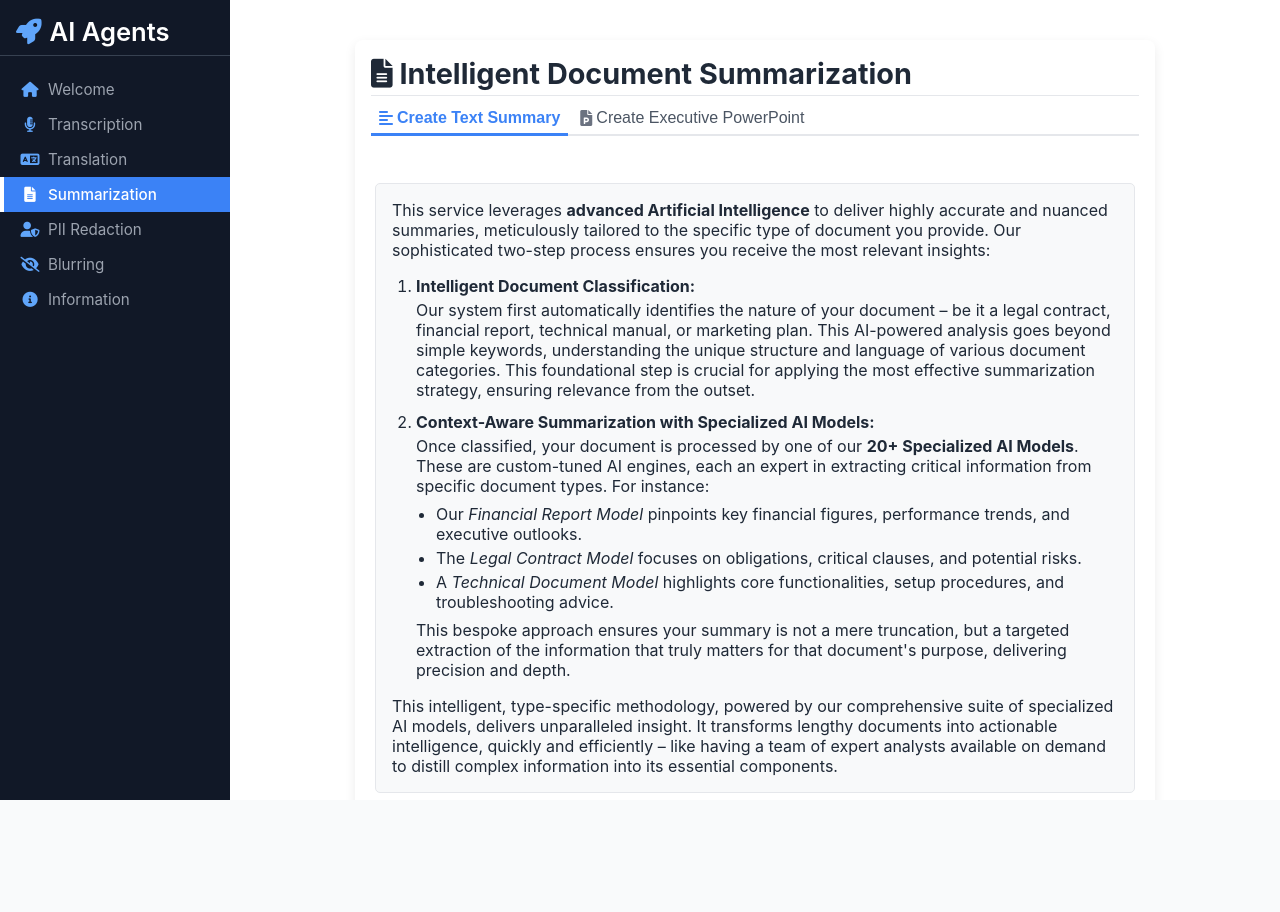
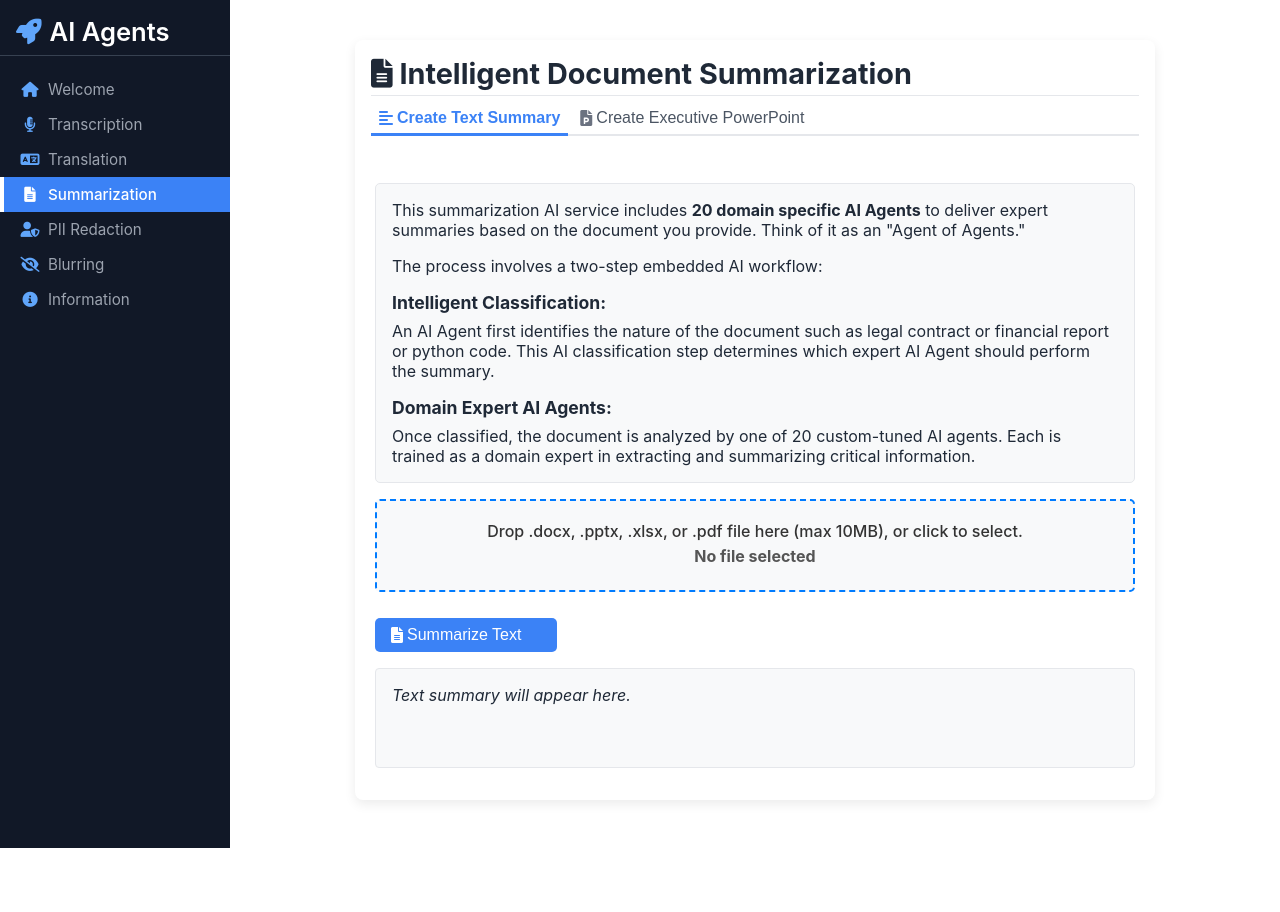
Before and after one commit to pohagan72/AgentShowcase, a Flask app: page /feature/summarization in a window 1280 px wide. After the commit the page ends 848 px from the top, so only its background shows below. Run offline with Flask 3, Linux system fonts and the light colour scheme; some libraries are stand-ins or nearby versions.

Commit message:
Summarization ux changes

```diff
--- a/features/summarization/routes.py
+++ b/features/summarization/routes.py
@@ -50,9 +50,9 @@ except ImportError as e:
     ppt_translate = type('DummyTranslate', (), {'translate_slide_data': dummy_ppt_func})()
 
 # --- Constants for Text Summarization ---
-MAX_CONTENT_LENGTH_TEXT_SUMMARY = 1000000
+# MAX_CONTENT_LENGTH_TEXT_SUMMARY = 1000000 # REMOVED - File size limit is the primary control now
 MAX_CLASSIFICATION_EXCERPT_TEXT_SUMMARY = 15000 # Max chars for classifying text summary input
-TEXT_SUMMARY_MAX_FILE_SIZE_MB = 10 # New constant for file size limit
+TEXT_SUMMARY_MAX_FILE_SIZE_MB = 10
 TEXT_SUMMARY_MAX_FILE_SIZE_BYTES = TEXT_SUMMARY_MAX_FILE_SIZE_MB * 1024 * 1024
 
 CLASSIFICATION_CATEGORIES_TEXT_SUMMARY = [
@@ -306,7 +306,6 @@ def define_summarization_routes(app_shell):
     def process_summarize():
         g.request_id = uuid.uuid4().hex
         logging.info(f"Received text summarization request {g.request_id}")
-        # Initialize classification_used in context for initial state or errors before classification
         context = {"summary": "", "classification_used": None, "hx_target_is_text_summary_result": True}
 
 
@@ -355,22 +354,21 @@ def define_summarization_routes(app_shell):
             flash("Please upload a file to summarize, or ensure the uploaded file contains extractable text and is not empty.", "warning")
             return render_template("summarization/templates/summarization_content.html", **context)
 
-        if len(content_to_process) > MAX_CONTENT_LENGTH_TEXT_SUMMARY:
-             flash(f"Extracted text for summary (length: {len(content_to_process):,}) exceeds internal processing limit of {MAX_CONTENT_LENGTH_TEXT_SUMMARY:,} characters.", "error")
-             return render_template("summarization/templates/summarization_content.html", **context)
+        # REMOVED: Extracted text length check - file size limit is primary
+        # if len(content_to_process) > MAX_CONTENT_LENGTH_TEXT_SUMMARY:
+        #      flash(f"Extracted text for summary (length: {len(content_to_process):,}) exceeds internal processing limit of {MAX_CONTENT_LENGTH_TEXT_SUMMARY:,} characters.", "error")
+        #      return render_template("summarization/templates/summarization_content.html", **context)
 
         model_name = current_app.config.get('GEMINI_MODEL_NAME')
         classification_used, summary_text, error_occurred = classify_and_summarize_with_gemini(
             content_to_process, model_name, filename_for_context
         )
         context["summary"] = summary_text
-        # Ensure classification_used is passed, even if an error occurred before or during summarization
-        # If an error occurred in classify_and_summarize_with_gemini, classification_used might be its default "Other" or "N/A"
         context["classification_used"] = classification_used if not error_occurred and summary_text and not summary_text.startswith("(") else None
 
         return render_template("summarization/templates/summarization_content.html", **context)
 
-        # NEW ROUTE FOR DOWNLOADING GENERATED PPTX
+    # NEW ROUTE FOR DOWNLOADING GENERATED PPTX
     @app_shell.route("/download/ppt/<file_id>/<filename>", methods=["GET"])
     def download_generated_ppt(file_id, filename):
         """
--- a/features/summarization/templates/summarization_content.html
+++ b/features/summarization/templates/summarization_content.html
@@ -3,41 +3,20 @@
 {# Check if this is an HTMX request specifically for the TEXT summary result #}
 {% if request.headers.get('HX-Request') and hx_target_is_text_summary_result %}
     {# --- This block is ONLY for HTMX swapping the TEXT summary result --- #}
-    {% if summary and not summary.startswith("(") %} {# Check if summary is not an error/info message #}
+    {% set messages = get_flashed_messages(with_categories=true) %} {# Get messages ONCE #}
+
+    {% if summary and not summary.startswith("(") %} {# Valid summary generated #}
         <h2>Summary:</h2>
         <div id="summary-output-container" class="summary-display-box">
             <!-- Content will be rendered by JS -->
         </div>
         {% if classification_used and classification_used != "N/A" %}
-               {% if classification_used and classification_used != "N/A" %}
         <div class="model-used-info">
-            <i class="fas fa-microchip"></i> Summary generated by AI Agent for: <strong>{{ classification_used }}</strong>
+            <i class="fas fa-microchip"></i> Summary generated by AI Agent for <strong>{{ classification_used }}</strong>
         </div>
         {% endif %}
-        {% endif %}
-        <script>
-            (function() {
-                const summaryContent = {{ summary|tojson }};
-                const container = document.getElementById('summary-output-container');
-                if (container && typeof window.renderMarkdownSummary === 'function') { // Check if function is on window
-                    window.renderMarkdownSummary(summaryContent, container);
-                } else if (container) {
-                    console.warn("renderMarkdownSummary function not found during HTMX swap, using basic render.");
-                    container.innerHTML = '<p>' + summaryContent.replace(/\n/g, '<br>') + '</p>';
-                }
-            })();
-        </script>
-    {% elif summary %} {# Handles cases where summary is an error message from backend starting with ( #}
-        {% with messages = get_flashed_messages(with_categories=true) %}
-            {% if not messages %} {# If no flashed messages, but summary is an error message like (Error...) #}
-                <div class="message-item category-error" role="alert">
-                    <i class="fas fa-exclamation-triangle" style="margin-right: 8px;"></i>
-                    {{ summary }}
-                </div>
-            {% endif %}
-        {% endwith %}
-        {% if get_flashed_messages(with_categories=true) %} {# Display flashed messages if any #}
-            {% with messages = get_flashed_messages(with_categories=true) %}
+        {# Display any flashed messages (like the "Detected document type" info message) #}
+        {% if messages %}
             {% for category, message in messages %}
                 <div class="message-item category-{{ category|default('info') }}" role="alert">
                     {% if category == 'error' %}<i class="fas fa-exclamation-triangle" style="margin-right: 8px;"></i>
@@ -48,10 +27,34 @@
                     {{ message }}
                 </div>
             {% endfor %}
-            {% endwith %}
         {% endif %}
-    {% elif get_flashed_messages(with_categories=true) %} {# Standard flashed messages display #}
-        {% with messages = get_flashed_messages(with_categories=true) %}
+        <script>
+            (function() {
+                const summaryContent = {{ summary|tojson }};
+                const container = document.getElementById('summary-output-container');
+                if (container && typeof window.renderMarkdownSummary === 'function') {
+                    window.renderMarkdownSummary(summaryContent, container);
+                } else if (container) {
+                    console.warn("renderMarkdownSummary function not found during HTMX swap, using basic render.");
+                    container.innerHTML = '<p>' + summaryContent.replace(/\n/g, '<br>') + '</p>';
+                }
+            })();
+        </script>
+    {% elif summary %} {# Handles cases where summary itself IS an error/info message from backend, e.g., starting with "(" #}
+        <div class="message-item category-error" role="alert"> {# Assume it's an error if it's not a valid summary #}
+            <i class="fas fa-exclamation-triangle" style="margin-right: 8px;"></i>
+            {{ summary }}
+        </div>
+        {# Also display any other flashed messages if they exist #}
+        {% if messages %}
+            {% for category, message in messages %}
+                <div class="message-item category-{{ category|default('info') }}" role="alert">
+                     {# ... icon logic ... #}
+                    {{ message }}
+                </div>
+            {% endfor %}
+        {% endif %}
+    {% elif messages %} {# No summary, but there are flashed messages (e.g., validation error before summary attempt) #}
         {% for category, message in messages %}
             <div class="message-item category-{{ category|default('info') }}" role="alert">
                 {% if category == 'error' %}<i class="fas fa-exclamation-triangle" style="margin-right: 8px;"></i>
@@ -62,7 +65,6 @@
                 {{ message }}
             </div>
         {% endfor %}
-        {% endwith %}
     {% else %}
         <p><i>No text summary generated yet or an issue occurred.</i></p>
     {% endif %}
@@ -104,30 +106,19 @@
         <!-- Tab Content for Text Summary -->
         <div id="text-summary-tab" class="feature-tab-content active-content">
             <div class="feature-explanation" style="margin-top:15px;">
-                <p>This service leverages <strong>advanced Artificial Intelligence</strong> to deliver highly accurate and nuanced summaries, meticulously tailored to the specific type of document you provide. Our sophisticated two-step process ensures you receive the most relevant insights:</p>
-                <ol style="margin-top: 1rem; margin-bottom: 1rem; padding-left: 1.5rem;">
-                    <li style="margin-bottom: 0.75rem;">
-                        <strong>Intelligent Document Classification:</strong>
-                        <p style="margin-top: 0.25rem; margin-bottom: 0.25rem;">
-                            Our system first automatically identifies the nature of your document – be it a legal contract, financial report, technical manual, or marketing plan. This AI-powered analysis goes beyond simple keywords, understanding the unique structure and language of various document categories. This foundational step is crucial for applying the most effective summarization strategy, ensuring relevance from the outset.
+                <p>This summarization AI service includes <strong>20 domain specific AI Agents</strong> to deliver expert summaries based on the document you provide. Think of it as an "Agent of Agents."</p>
+
+                <p style="margin-top: 1rem;">The process involves a two-step embedded AI workflow:</p>
+
+                <h4 style="margin-top: 1rem; margin-bottom: 0.5rem; font-size: 1.1em;">Intelligent Classification:</h4>
+                <p style="margin-bottom: 1rem;">
+                    An AI Agent first identifies the nature of the document such as legal contract or financial report or python code. This AI classification step determines which expert AI Agent should perform the summary.
                 </p>
-                    </li>
-                    <li>
-                        <strong>Context-Aware Summarization with Specialized AI Models:</strong>
-                        <p style="margin-top: 0.25rem; margin-bottom: 0.5rem;">
-                            Once classified, your document is processed by one of our <strong>20+ Specialized AI Models</strong>. These are custom-tuned AI engines, each an expert in extracting critical information from specific document types. For instance:
+
+                <h4 style="margin-top: 1rem; margin-bottom: 0.5rem; font-size: 1.1em;">Domain Expert AI Agents:</h4>
+                <p>
+                    Once classified, the document is analyzed by one of 20 custom-tuned AI agents. Each is trained as a domain expert in extracting and summarizing critical information.
                 </p>
-                        <ul style="margin-left: 1.25rem; margin-bottom: 0.5rem; list-style-type: disc;">
-                            <li style="margin-bottom: 0.25rem;">Our <em>Financial Report Model</em> pinpoints key financial figures, performance trends, and executive outlooks.</li>
-                            <li style="margin-bottom: 0.25rem;">The <em>Legal Contract Model</em> focuses on obligations, critical clauses, and potential risks.</li>
-                            <li>A <em>Technical Document Model</em> highlights core functionalities, setup procedures, and troubleshooting advice.</li>
-                        </ul>
-                        <p style="margin-bottom: 0.25rem;">
-                            This bespoke approach ensures your summary is not a mere truncation, but a targeted extraction of the information that truly matters for that document's purpose, delivering precision and depth.
-                        </p>
-                    </li>
-                </ol>
-                <p>This intelligent, type-specific methodology, powered by our comprehensive suite of specialized AI models, delivers unparalleled insight. It transforms lengthy documents into actionable intelligence, quickly and efficiently – like having a team of expert analysts available on demand to distill complex information into its essential components.</p>
             </div>
             <form id="text-summary-form" hx-post="{{ url_for('process_summarize') }}" hx-target="#text-summarization-result" hx-swap="innerHTML" enctype="multipart/form-data" hx-indicator="#text-summary-form .spinner">
                 <div class="form-group">
@@ -153,7 +144,7 @@
                     </div>
                     {% if classification_used and classification_used != "N/A" %}
                     <div class="model-used-info">
-                        <i class="fas fa-microchip"></i> This summary was refined using our Specialized AI Model for <strong>{{ classification_used }}</strong> documents.
+                        <i class="fas fa-microchip"></i> Summary generated by AI Agent for <strong>{{ classification_used }}</strong>
                     </div>
                     {% endif %}
                     <script>
--- a/static/css/style.css
+++ b/static/css/style.css
@@ -15,6 +15,7 @@
     --spacing-unit: 1rem;               /* Base spacing unit */
 }
 
+
 /* --- Basic Resets and Box Sizing --- */
 *, *::before, *::after {
     box-sizing: border-box;
@@ -22,19 +23,27 @@
     padding: 0;
 }
 
-body, html {
+html {
+    height: 100%; /* Ensure html takes full viewport height */
     font-family: var(--font-family);
     font-size: var(--font-size-base);
+}
+
+body {
+    min-height: 100%; /* Ensure body can grow at least to full viewport height */
     background-color: var(--background-color);
     color: var(--text-color-primary);
-    height: 100%;
-    overflow: hidden; /* Prevent body scrollbar */
+    margin: 0;
+    display: flex; /* Use flexbox for the body to manage .app-container */
+    flex-direction: column; /* Stack children vertically */
 }
 
 /* --- App Container (Main Layout) --- */
 .app-container {
     display: flex;
-    height: 100vh; /* Full viewport height */
+    flex: 1; /* Make .app-container take all available vertical space in body */
+    /* No explicit height: 100vh; here. Let flex: 1 handle it. */
+    /* overflow: hidden; /* REMOVE this if present, let content-area handle its own scroll */
 }
 
 /* --- Sidebar --- */
@@ -45,8 +54,9 @@ body, html {
     box-shadow: 3px 0 15px rgba(0, 0, 0, 0.15);
     display: flex;
     flex-direction: column;
-    overflow-y: auto; /* Sidebar can scroll internally */
+    overflow-y: auto; /* Sidebar scrolls its own content if it's too long */
     padding: var(--spacing-unit) 0;
+    flex-shrink: 0; /* Prevent sidebar from shrinking */
 }
 
 .sidebar-header {
@@ -118,10 +128,11 @@ body, html {
 
 /* --- Content Area --- */
 .content-area {
-    flex-grow: 1;
+    flex-grow: 1; /* Allow content-area to take remaining width */
     padding: calc(var(--spacing-unit) * 1.5) calc(var(--spacing-unit) * 2);
     background-color: var(--surface-color);
-    overflow-y: auto; /* Main scrolling area */
+    overflow-y: auto; /* THIS is the primary scrolling area for content */
+    /* min-height: 0; is not strictly needed here if .app-container uses flex:1 correctly */
 }
 
 /* --- Global HTMX Indicator & Spinner --- */
```
Lines whose indentation alone changed are shown as unchanged.
